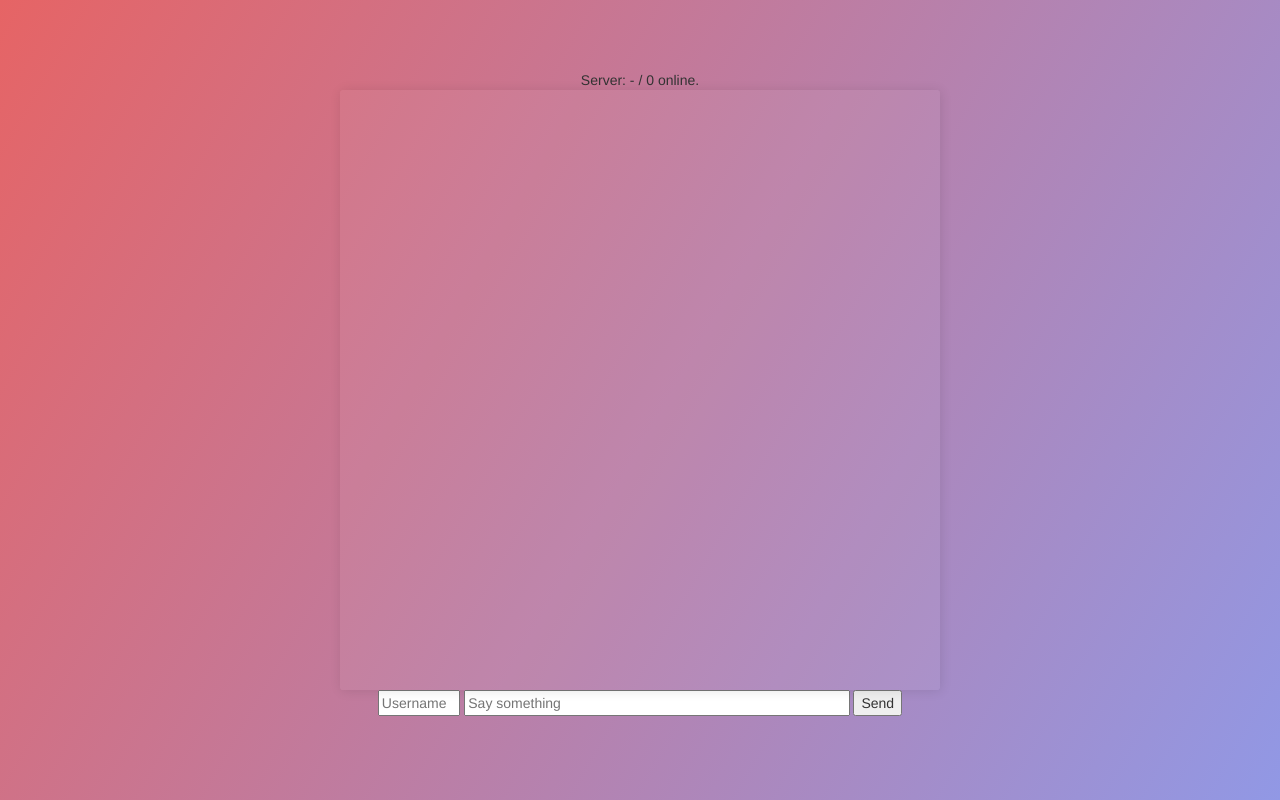
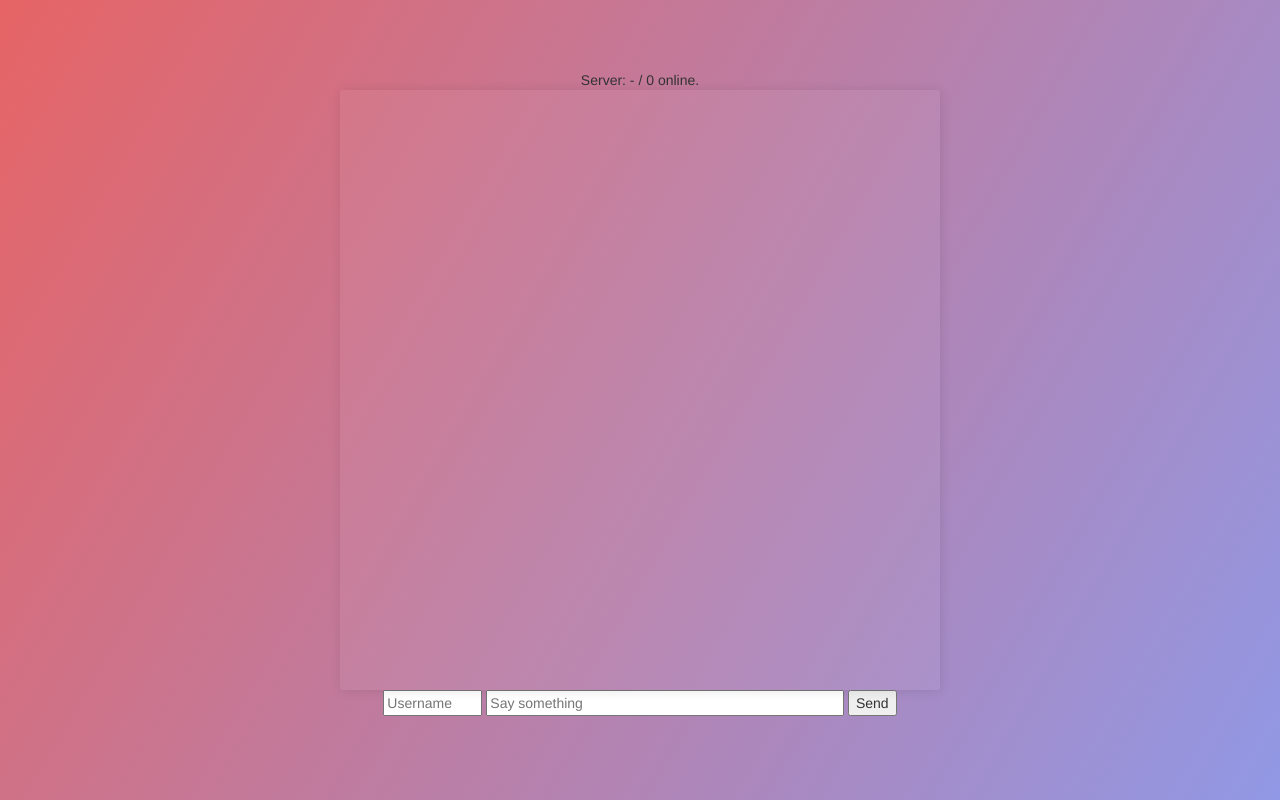
Before and after one commit to jackey10055206/Web_Chatroom, a website: page view/index.html in a window 1280 px wide. Drawn offline with nearby package versions, Linux system fonts and the light colour scheme; no server answers.

Commit message:
chatting

```diff
--- a/view/index.html
+++ b/view/index.html
@@ -55,10 +55,10 @@
         border: 1px solid red;
     }
     input[name="name"] {
-        width: 15%;
+        width: 18%;
     }
     input[name="msg"] {
-        width: 70%;
+        width: 65%;
     }
     input[type="button"] {
         width: 10%;
```
